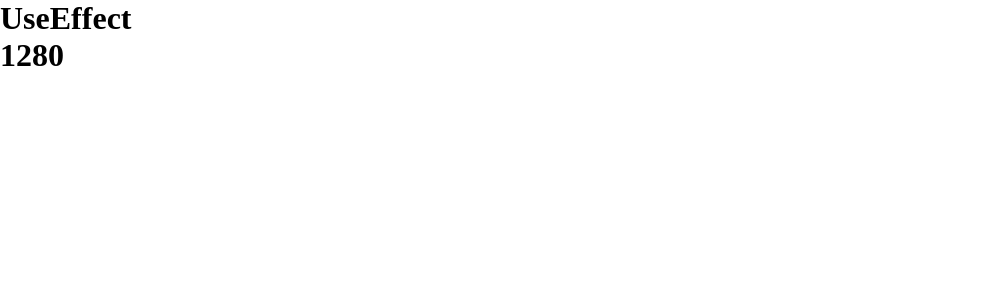
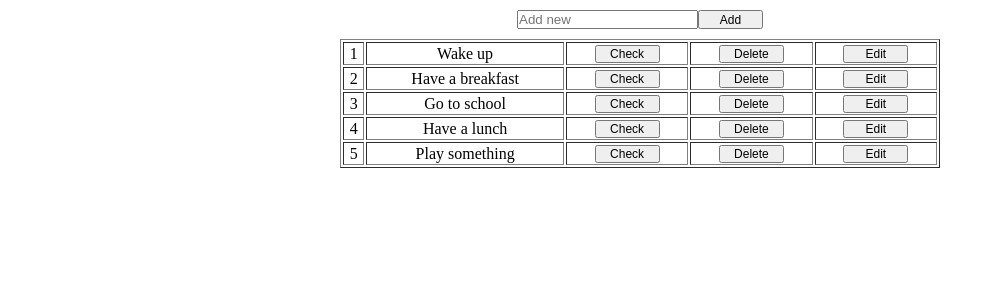
Before and after one commit to SardorIbodov/react-app, a React (Vite) app: page / in a window 1280 px wide. Shown: the top 300 px of the page, without its empty margins (0-1002 px from the left). Built offline with nearby package versions, Linux system fonts and the light colour scheme.

Commit message:
UseReducer | Todo-app

```diff
--- /dev/null
+++ b/src/11-lesson/index.jsx
@@ -0,0 +1,204 @@
+import React, { useState, useReducer } from "react";
+import "./style.css";
+
+const todos = [
+  { id: 1, work: "Wake up", status: false, isEdited: false },
+  { id: 2, work: "Have a breakfast", status: false, isEdited: false },
+  { id: 3, work: "Go to school", status: false, isEdited: false },
+  { id: 4, work: "Have a lunch", status: false, isEdited: false },
+  { id: 5, work: "Play something", status: false, isEdited: false },
+];
+
+function* idGenerator() {
+  let id = todos.length;
+  while (true) {
+    yield ++id;
+  }
+}
+let newId = idGenerator();
+
+export const UseReducer = () => {
+  //! Counter app
+  // const [count, setCount] = useState(0);
+  // const reducer = (state, action) => {
+  //   switch (action.type) {
+  //     case "decrement":
+  //       return state - 1;
+  //     case "increment":
+  //       return state + 1;
+  //     case "byAmount":
+  //       return state + action.payload;
+  //     default:
+  //       return state;
+  //   }
+  // };
+  // const [count, dispatch] = useReducer(reducer, 0);
+
+  //! Todo app
+
+  const [inputValue, setInputValue] = useState("");
+  const [editedInput, setEditedInput] = useState("");
+
+  const reducer = (state, action) => {
+    switch (action.type) {
+      case "check": {
+        return state.map((value) => {
+          return value.id === action.payload
+            ? { ...value, status: !value.status }
+            : value;
+        });
+      }
+      case "delete": {
+        return state.filter((value) => value.id !== action.payload);
+      }
+      case "add": {
+        if (inputValue.trim().length > 0) {
+          let inpValue = inputValue;
+          setInputValue("");
+          return [
+            ...state,
+            {
+              id: newId.next().value,
+              work: inpValue,
+              status: false,
+              isEdited: false,
+            },
+          ];
+        } else return state;
+      }
+      case "edit": {
+        return state.map((value) => {
+          if (value.id === action.payload) {
+            setEditedInput(value.work);
+            return { ...value, isEdited: !value.isEdited };
+          } else return value;
+        });
+      }
+      case "save": {
+        return state.map((value) => {
+          return value.id === action.payload
+            ? { ...value, work: editedInput, isEdited: false }
+            : value;
+        });
+      }
+      default:
+        return state;
+    }
+  };
+
+  const [data, dispatch] = useReducer(reducer, todos);
+
+  return (
+    <div>
+      {/* Counter app  */}
+      {/* <button onClick={() => dispatch({ type: "decrement" })}>-</button>
+      <span>{count}</span>
+      <button onClick={() => dispatch({ type: "increment" })}>+</button>
+      <hr />
+      <button onClick={() => dispatch({ type: "byAmount", payload: 5 })}>
+        +5
+      </button>
+      <button onClick={() => dispatch({ type: "byAmount", payload: -5 })}>
+        -5
+      </button>
+      <button onClick={() => dispatch({})}>Hech nima</button> */}
+      {/* -------------------------------------------------------------------- */}
+
+      {/* Todo app  */}
+      <div className="add">
+        <input
+          type="text"
+          placeholder="Add new"
+          value={inputValue}
+          onChange={(e) => setInputValue(e.target.value)}
+        />
+        <button onClick={() => dispatch({ type: "add" })}>Add</button>
+      </div>
+
+      <table border={1}>
+        <tbody>
+          {data.map((value) => {
+            return (
+              <tr key={value.id}>
+                {Object.values(value).map((item, index) => {
+                  return typeof item === "boolean" ? null : index === 1 ? (
+                    value.isEdited ? (
+                      <td key={index}>
+                        <input
+                          defaultValue={item}
+                          onChange={(e) => setEditedInput(e.target.value)}
+                        />
+                      </td>
+                    ) : (
+                      <td
+                        key={index}
+                        style={{
+                          textDecoration: value.status
+                            ? "line-through"
+                            : "none",
+                          color: value.status ? "#ccc" : "#000",
+                        }}
+                      >
+                        {item}
+                      </td>
+                    )
+                  ) : (
+                    <td key={index}>{item}</td>
+                  );
+                })}
+                <td>
+                  <button
+                    onClick={() =>
+                      dispatch({ type: "check", payload: value.id })
+                    }
+                  >
+                    {value.status ? "Uncheck" : "Check"}
+                  </button>
+                </td>
+                <td>
+                  <button
+                    onClick={() =>
+                      dispatch({ type: "delete", payload: value.id })
+                    }
+                  >
+                    Delete
+                  </button>
+                </td>
+                <td>
+                  {value.isEdited ? (
+                    <span>
+                      <button
+                        onClick={() =>
+                          dispatch({ type: "save", payload: value.id })
+                        }
+                      >
+                        Save
+                      </button>
+                      <button
+                        onClick={() =>
+                          dispatch({ type: "edit", payload: value.id })
+                        }
+                      >
+                        Cancel
+                      </button>
+                    </span>
+                  ) : (
+                    <button
+                      onClick={() =>
+                        dispatch({ type: "edit", payload: value.id })
+                      }
+                    >
+                      Edit
+                    </button>
+                  )}
+                </td>
+              </tr>
+            );
+          })}
+        </tbody>
+      </table>
+    </div>
+  );
+};
+
+export default UseReducer;
--- /dev/null
+++ b/src/11-lesson/style.css
@@ -0,0 +1,33 @@
+table {
+  width: 600px;
+  margin: 10px auto;
+}
+
+button {
+  width: 65px;
+  font-size: 12px;
+}
+
+td {
+  padding: 1px;
+  text-align: center;
+}
+
+.add {
+  margin-top: 10px;
+  display: flex;
+  justify-content: center;
+}
+
+@media screen and (max-width: 767px) {
+  table {
+    width: 500px;
+  }
+}
+
+@media screen and (max-width: 550px) {
+  table {
+    width: 98%;
+    font-size: 12px;
+  }
+}
--- a/src/main.jsx
+++ b/src/main.jsx
@@ -8,7 +8,8 @@ import ReactDOM from "react-dom/client";
 // import Lesson7 from "./7-lesson";
 // import Lesson8 from "./8-lesson";
 // import FunctionalComponents from "./9-lesson";
-import UseEffect from "./10-lesson";
+// import UseEffect from "./10-lesson";
+import UseReducer from "./11-lesson";
 import "./main.css";
 
 ReactDOM.createRoot(document.getElementById("root")).render(
@@ -21,6 +22,7 @@ ReactDOM.createRoot(document.getElementById("root")).render(
     {/* <Lesson7 /> */}
     {/* <Lesson8 /> */}
     {/* <FunctionalComponents count={1}/> */}
-    <UseEffect />
+    {/* <UseEffect /> */}
+		<UseReducer />
   </>
 );
```
